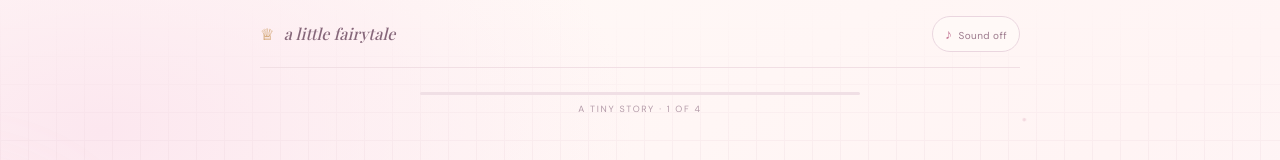
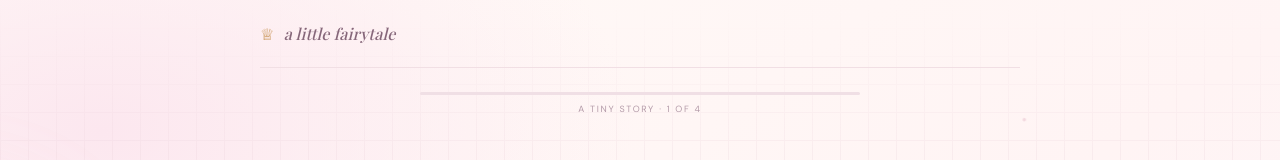
Before and after one commit to akashakkii01/tejashvini-fairytale, a Next.js app: page / in a window 1280 px wide. Shown: the top 160 px of the page. Built offline with nearby package versions, Linux system fonts and the light colour scheme; a web font is replaced by a local one.

Commit message:
Keep the first experience focused and honest

```diff
--- a/app/page.tsx
+++ b/app/page.tsx
@@ -18,7 +18,6 @@ export default function Home() {
   const [blooms, setBlooms] = useState<number[]>([]);
   const [gift, setGift] = useState(false);
   const [wishIndex, setWishIndex] = useState(0);
-  const [musicOn, setMusicOn] = useState(false);
 
   const progress = useMemo(() => Math.round((chapter / 3) * 100), [chapter]);
 
@@ -33,9 +32,6 @@ export default function Home() {
       <div className="ambient ambient-two" aria-hidden="true" />
       <header className="topbar">
         <a className="wordmark" href="#" aria-label="A little fairytale home"><span className="wordmark-crown">♕</span> a little fairytale</a>
-        <button className="sound-toggle" onClick={() => setMusicOn(!musicOn)} aria-label="Toggle music">
-          <span>{musicOn ? "♫" : "♪"}</span> {musicOn ? "Sound on" : "Sound off"}
-        </button>
       </header>
 
       <div className="progress-wrap" aria-label={`Story progress ${progress}%`}>
```
